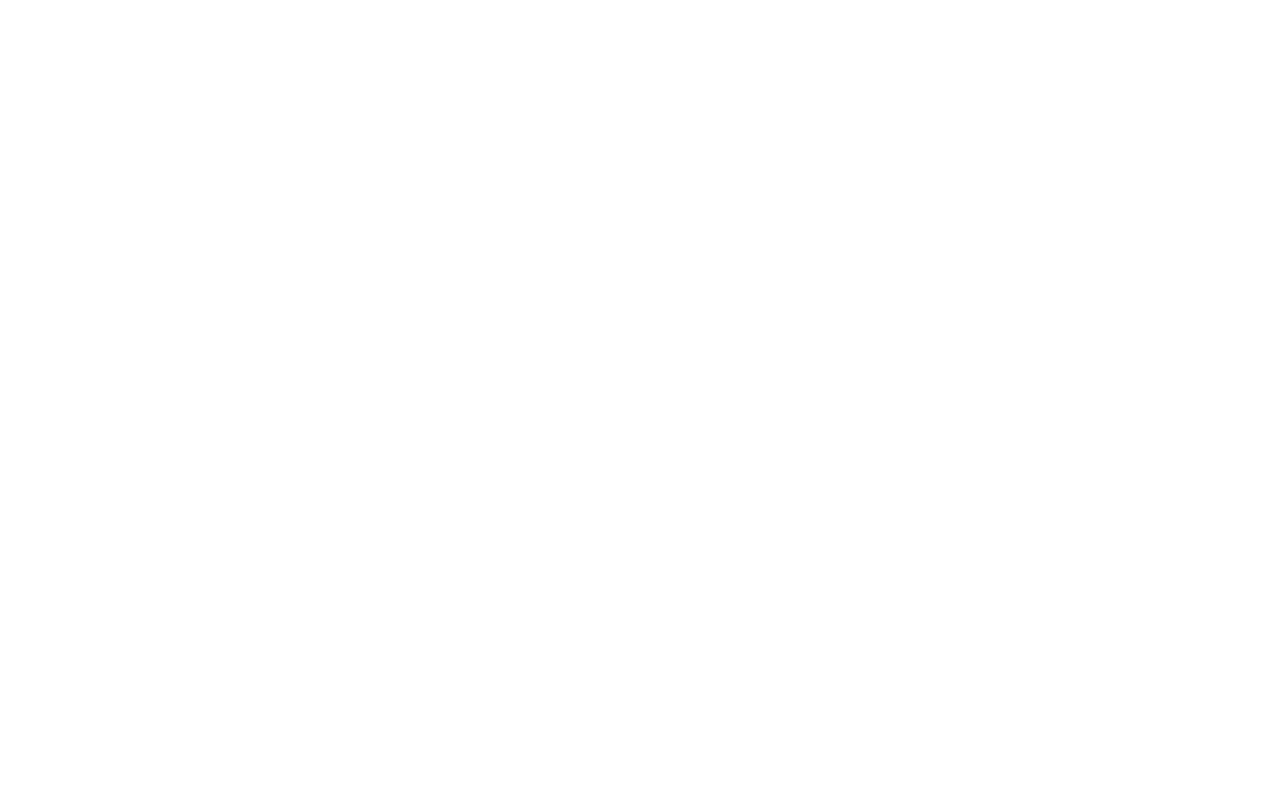
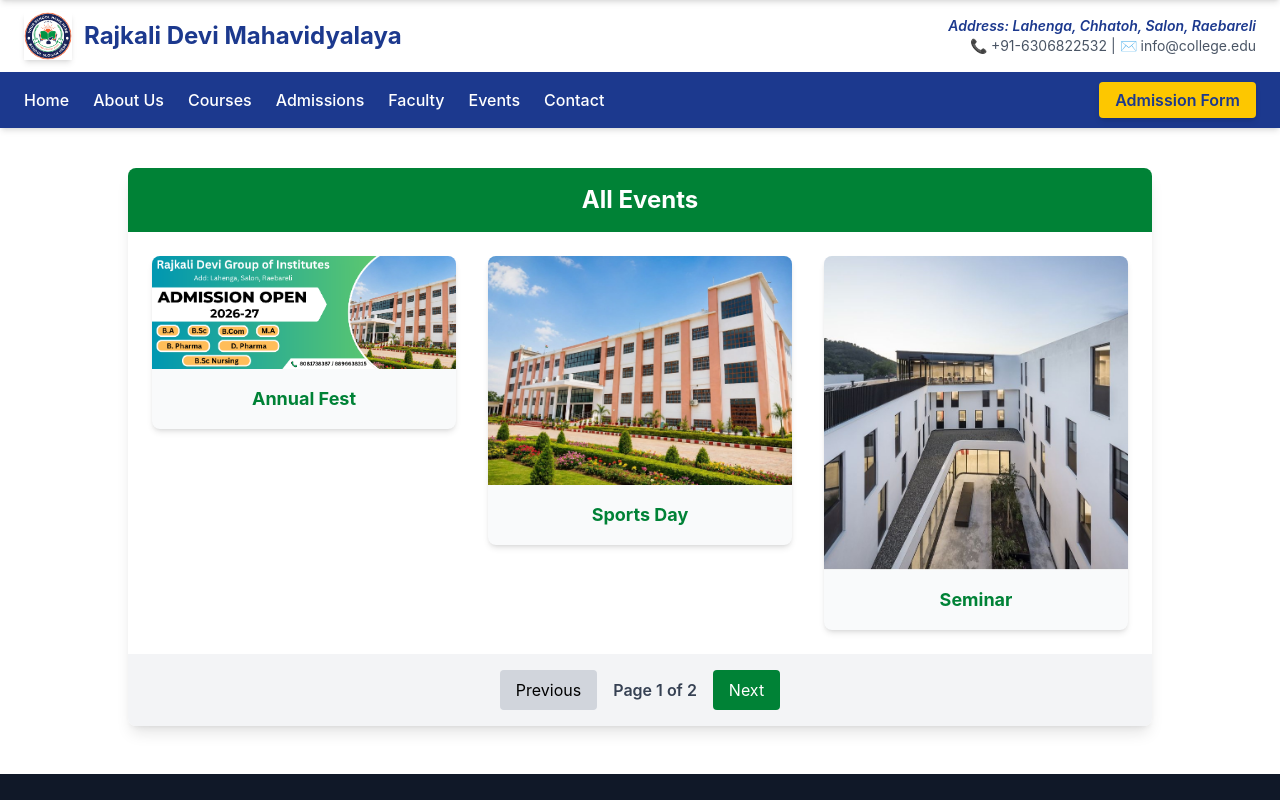
Before and after one commit to muzammilhusainid/RkdDegreeCollege, a React (Vite) app: page /all-events in a window 1280 px wide. Before the commit this address had no page. Shown: the top 800 px of the page. Built offline with nearby package versions, Linux system fonts and the light colour scheme.

Commit message:
Add Some Schemes

```diff
--- a/src/App.jsx
+++ b/src/App.jsx
@@ -8,6 +8,8 @@
 import Courses from "./componenets/courses/Courses";
 import ScrollToTop from "./componenets/scrollToTop/ScrollToTop";
 import { Form } from 'react-router-dom'
+import AllNoticeComponent from "./componenets/allNotice/AllNoticeComponent";
+import AllEventsComponent from "./componenets/event/AllEventsComponent";
 
 const App = () => {
   return (
@@ -19,6 +21,8 @@
           <Route path="/staff" element={<Staff />} />
           <Route path="/courses" element={<Courses />} />
           <Route path="/aboutPage" element={<AboutPage />} />
+          <Route path="/all-notices" element={<AllNoticeComponent />} />
+          <Route path="/all-events" element={<AllEventsComponent />} />
         </Routes>
       </BrowserRouter>
     </div>
--- /dev/null
+++ b/src/componenets/allNotice/AllNotice.jsx
@@ -0,0 +1,101 @@
+import React, { useState } from "react";
+import { FaArrowRight } from "react-icons/fa";
+import BAScheme from "../../assets/images/BA-Scheme-Sem-IV-&-VI.pdf";
+import BScScheme from "../../assets/images/BSc-Scheme-Sem-IV-&-VI.pdf";
+import BComScheme from "../../assets/images/BCom-Scheme-Sem-IV-&-VI.pdf";
+import MAScheme from "../../assets/images/MA-Home-Science-Scheme-Sem-IV.pdf";
+
+const allNotices = [
+  { title: "Admission Form 2026", date: "01 May 2026", link: "/pdfs/admission.pdf" },
+  { title: "MA Scheme Semester IV", date: "09 May 2026", link: MAScheme },
+  { title: "BA Scheme Semester IV & VI", date: "23 Apr 2026", link: BAScheme },
+  { title: "BSc Scheme Semester IV & VI", date: "23 Apr 2026", link: BScScheme },
+  { title: "BCom Scheme Semester IV & VI", date: "23 Apr 2026", link: BComScheme },
+  { title: "Muzammil Husain", date: "05 May 2026", link: "/pdfs/result.pdf" },
+  { title: "Rajkali Devi Mahavidyalaya", date: "05 May 2026", link: "/pdfs/result.pdf" },
+  { title: "RKD Mahavidyalaya", date: "05 May 2026", link: "/pdfs/result.pdf" },
+  // aur bhi notices add kar sakte ho
+];
+
+const AllNotices = () => {
+  const [currentPage, setCurrentPage] = useState(1);
+  const noticesPerPage = 5; // ek page par kitne notices dikhane hain
+
+  // Pagination logic
+  const indexOfLastNotice = currentPage * noticesPerPage;
+  const indexOfFirstNotice = indexOfLastNotice - noticesPerPage;
+  const currentNotices = allNotices.slice(indexOfFirstNotice, indexOfLastNotice);
+
+  const totalPages = Math.ceil(allNotices.length / noticesPerPage);
+
+  return (
+    <div className="bg-white shadow-lg rounded-lg overflow-hidden flex flex-col mx-auto max-w-screen-lg w-full my-10">
+      <h2 className="bg-blue-900 text-white text-2xl font-bold p-4 text-center">
+        All Notices
+      </h2>
+
+      {/* Notice List */}
+      <div className="p-6">
+        {currentNotices.map((n, i) => (
+          <div
+            key={i}
+            className="flex items-center border-b border-gray-300 py-3"
+          >
+            {/* Arrow */}
+            <div className="w-8 flex justify-center text-blue-700">
+              <FaArrowRight />
+            </div>
+
+            {/* Title */}
+            <div className="flex-1 px-2 text-left">
+              <a
+                href={n.link}
+                target="_blank"
+                rel="noopener noreferrer"
+                className="text-blue-700 hover:underline font-medium break-words whitespace-normal"
+              >
+                {n.title}
+              </a>
+            </div>
+
+            {/* Divider */}
+            <div className="w-6 flex justify-center">
+              <div className="border border-dashed border-gray-400 h-12"></div>
+            </div>
+
+            {/* Date */}
+            <div className="w-32 flex flex-col items-center justify-center text-sm text-gray-500">
+              <p className="font-semibold">Uploaded Date</p>
+              {n.date}
+            </div>
+          </div>
+        ))}
+      </div>
+
+      {/* Pagination Controls */}
+      <div className="flex justify-center items-center gap-4 p-4 bg-gray-100">
+        <button
+          disabled={currentPage === 1}
+          onClick={() => setCurrentPage((prev) => prev - 1)}
+          className={`px-4 py-2 rounded ${currentPage === 1 ? "bg-gray-300 cursor-not-allowed" : "bg-blue-900 text-white hover:bg-blue-700"}`}
+        >
+          Previous
+        </button>
+
+        <span className="font-semibold text-gray-700">
+          Page {currentPage} of {totalPages}
+        </span>
+
+        <button
+          disabled={currentPage === totalPages}
+          onClick={() => setCurrentPage((prev) => prev + 1)}
+          className={`px-4 py-2 rounded ${currentPage === totalPages ? "bg-gray-300 cursor-not-allowed" : "bg-blue-900 text-white hover:bg-blue-700"}`}
+        >
+          Next
+        </button>
+      </div>
+    </div>
+  );
+};
+
+export default AllNotices;
--- /dev/null
+++ b/src/componenets/allNotice/AllNoticeComponent.jsx
@@ -0,0 +1,16 @@
+import React from 'react'
+import Header from '../header/Header'
+import AllNotices from './AllNotice'
+import Footer from '../footer/Footer'
+
+const AllNoticeComponent = () => {
+  return (
+    <div>
+        <Header/>
+        <AllNotices/>
+        <Footer/>
+    </div>
+  )
+}
+
+export default AllNoticeComponent
--- a/src/componenets/carousel/Carousel.jsx
+++ b/src/componenets/carousel/Carousel.jsx
@@ -1,11 +1,12 @@
 import React, { useState, useEffect } from "react";
+import RkdAdmissionBanner from "../../assets/images/Rkd-Admission-Banner.png";
 import school from "../../assets/images/school.jpg";
 import school1 from "../../assets/images/school1.jpg";
 import school6 from "../../assets/images/school6.jpg";
 import school7 from "../../assets/images/school7.jpg";
 import school2 from "../../assets/images/school2.jpg";
 
-const images = [school, school1, school6, school7, school2];
+const images = [RkdAdmissionBanner, school, school1, school6, school7, school2];
 
 const Carousel = () => {
   const [currentIndex, setCurrentIndex] = useState(0);
--- /dev/null
+++ b/src/componenets/event/AllEvents.jsx
@@ -0,0 +1,90 @@
+import React, { useState } from "react";
+import event1 from "../../assets/images/event1.png";
+import event2 from "../../assets/images/event2.jpg";
+import event3 from "../../assets/images/event3.jpg";
+import event4 from "../../assets/images/event4.jpg";
+import event5 from "../../assets/images/event5.jpg";
+
+const events = [
+  { id: 1, title: "Annual Fest", image: event1 },
+  { id: 2, title: "Sports Day", image: event2 },
+  { id: 3, title: "Seminar", image: event3 },
+  { id: 4, title: "Workshop", image: event4 },
+  { id: 5, title: "Convocation", image: event5 },
+];
+
+const AllEvents = () => {
+  const [currentPage, setCurrentPage] = useState(1);
+  const eventsPerPage = 3; // ek page par kitne events dikhane hain
+
+  // Pagination logic
+  const indexOfLastEvent = currentPage * eventsPerPage;
+  const indexOfFirstEvent = indexOfLastEvent - eventsPerPage;
+  const currentEvents = events.slice(indexOfFirstEvent, indexOfLastEvent);
+
+  const totalPages = Math.ceil(events.length / eventsPerPage);
+
+  return (
+    <div className="bg-white shadow-lg rounded-lg overflow-hidden flex flex-col mx-auto max-w-screen-lg w-full my-10">
+      <h2 className="bg-green-700 text-white text-2xl font-bold p-4 text-center">
+        All Events
+      </h2>
+
+      {/* Events Grid */}
+      <div className="grid grid-cols-1 sm:grid-cols-2 md:grid-cols-3 gap-8 p-6">
+        {currentEvents.map((e) => (
+          <a
+            href={e.image}
+            target="_blank"
+            rel="noopener noreferrer"
+            key={e.id}
+          >
+            <div className="bg-gray-50 rounded-lg shadow-md hover:shadow-xl transition transform hover:-translate-y-1">
+              <img
+                src={e.image}
+                alt={e.title}
+                className="w-full h-full object-contain rounded-t-lg"
+              />
+              <div className="p-4 text-center">
+                <h3 className="text-lg font-bold text-green-700">{e.title}</h3>
+              </div>
+            </div>
+          </a>
+        ))}
+      </div>
+
+      {/* Pagination Controls */}
+      <div className="flex justify-center items-center gap-4 p-4 bg-gray-100">
+        <button
+          disabled={currentPage === 1}
+          onClick={() => setCurrentPage((prev) => prev - 1)}
+          className={`px-4 py-2 rounded ${
+            currentPage === 1
+              ? "bg-gray-300 cursor-not-allowed"
+              : "bg-green-700 text-white hover:bg-green-600"
+          }`}
+        >
+          Previous
+        </button>
+
+        <span className="font-semibold text-gray-700">
+          Page {currentPage} of {totalPages}
+        </span>
+
+        <button
+          disabled={currentPage === totalPages}
+          onClick={() => setCurrentPage((prev) => prev + 1)}
+          className={`px-4 py-2 rounded ${
+            currentPage === totalPages
+              ? "bg-gray-300 cursor-not-allowed"
+              : "bg-green-700 text-white hover:bg-green-600"
+          }`}
+        >
+          Next
+        </button>
+      </div>
+    </div>
+  );
+};
+
+export default AllEvents;
--- /dev/null
+++ b/src/componenets/event/AllEventsComponent.jsx
@@ -0,0 +1,16 @@
+import React from 'react'
+import Header from '../header/Header'
+import AllEvents from './AllEvents'
+import Footer from '../footer/Footer'
+
+const AllEventsComponent = () => {
+  return (
+    <div>
+        <Header/>
+        <AllEvents/>
+        <Footer/>
+    </div>
+  )
+}
+
+export default AllEventsComponent
--- a/src/componenets/event/Event.jsx
+++ b/src/componenets/event/Event.jsx
@@ -6,6 +6,7 @@
 import event3 from "../../assets/images/event3.jpg";
 import event4 from "../../assets/images/event4.jpg";
 import event5 from "../../assets/images/event5.jpg";
+import { Link } from "react-router-dom";
 
 const events = [
   { title: "Annual Fest", image: event1 },
@@ -106,7 +107,7 @@
 
       {/* Bottom strip */}
       <div className="bg-gray-100 flex justify-between items-center p-3">
-        <span className="text-green-700 font-semibold">View All Events</span>
+        <Link to="/all-events" className="text-green-700 font-semibold">View All Events</Link>
         <div className="flex gap-3">
           <button onClick={prevSlide} className="text-green-700">
             <FaChevronLeft />
--- a/src/componenets/notice/Notice.jsx
+++ b/src/componenets/notice/Notice.jsx
@@ -1,5 +1,6 @@
 import React, { useState, useEffect, useRef } from "react";
 import { FaPause, FaPlay } from "react-icons/fa";
+import { Link } from "react-router-dom";
 import BAScheme from "../../assets/images/BA-Scheme-Sem-IV-&-VI.pdf"
 import BScScheme from "../../assets/images/BSc-Scheme-Sem-IV-&-VI.pdf"
 import BComScheme from "../../assets/images/BCom-Scheme-Sem-IV-&-VI.pdf"
@@ -107,9 +108,9 @@
 
       {/* Bottom Strip */}
       <div className="bg-gray-100 flex justify-between items-center p-3">
-        <a href="/all-notices" className="text-blue-600 font-semibold">
+        <Link to="/all-notices" className="text-blue-600 font-semibold">
           View All Notices
-        </a>
+        </Link>
         <button
           onClick={() => setPaused(!paused)}
           className="text-blue-600 flex items-center gap-2"
```
Also changed, not shown: src/assets/images/Rkd-Admission-Banner.png (added).
